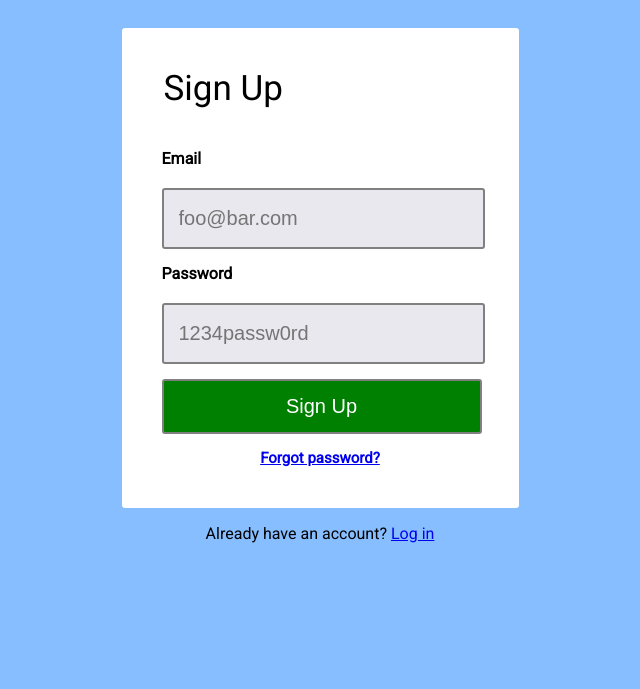
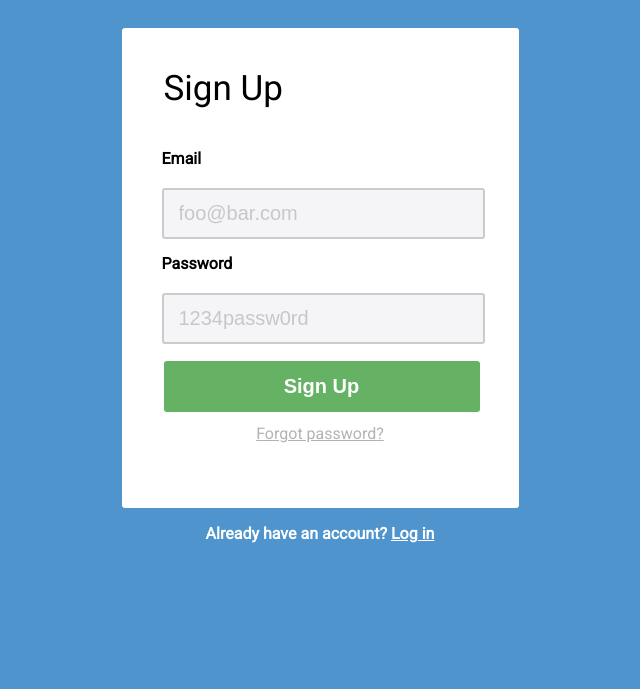
Before and after one commit to Mhruza/sign-up-page, a plain HTML site: page index.html in a window 1280 px wide. Shown: the part 111-800 px from the top of the page, without its empty margins (320-960 px from the left). Drawn offline with Linux system fonts and the light colour scheme.

Commit message:
semantic update

```diff
--- a/index.html
+++ b/index.html
@@ -9,8 +9,8 @@
 	<header>
 		<img src="https://tf-curricula-prod.s3.amazonaws.com/curricula/5b3249003592fc371bac5c6254b50c9c/FEWD-001/v6/assets2/1.6.2_challenge_signup_form/logo.png" alt="Analongsea logo">
 	</header>
-	<div class="box">
-		<form action="/signup" method="post">
+	<section class="box">
+		<form action="#" method="post">
 
 				<legend>Sign Up</legend>
 
@@ -20,10 +20,10 @@
 					<input type="password" name='password' id='password' placeholder="1234passw0rd" />
 				<button type="submit">Sign Up</button>
 
-				<h3><a href="/forgot-password/new">Forgot password?</a></h3>
+				<a href="#">Forgot password?</a>
 
 		</form>
-	</div>
+	</section>
 				<p>Already have an account? <a href="/login">Log in</a></p>
 
 </body>
--- a/main.css
+++ b/main.css
@@ -1,5 +1,5 @@
 body {
-	background-color: #87beff;
+	background-color: #4F94CD;
 	font-family: Roboto;
 }
 header {
@@ -32,12 +32,13 @@ input {
 	width: 302px;
 	border: 2px solid gray;
 	border-radius: 3px;
-	height: 55px;
+	height: 45px;
 	background-color: #e8e8ee;
 	margin-top: 20px;
 	font-size: 20px;
 	padding-left: 15px;
 	margin-bottom: 15px;
+	opacity: .4;
 }
 label {
 	font-weight: 800;
@@ -50,18 +51,29 @@ button {
 	background-color: green;
 	color: white;
 	font-size: 20px;
-	border: 2px solid gray;
-	border-radius: 3px;
+	font-weight: bold;
+	border: 2px solid #fffbff;
+	border-radius: 5px;
 	position: relative;
 	height: 55px;
+	opacity: .6;
 }
 button:hover {
 	background-color: #006400;
 }
-h3 {
-	text-align: center;
-	font-size: 15px;
-}
+
 p {
 	text-align: center;
+	color: white;
+	font-weight: bold;
 }
+p a {
+	color: white;
+}
+.box a {
+	display: block;
+	text-align: center;
+	margin-top: 10px;
+	color: gray;
+	opacity: .6;
+}
```
